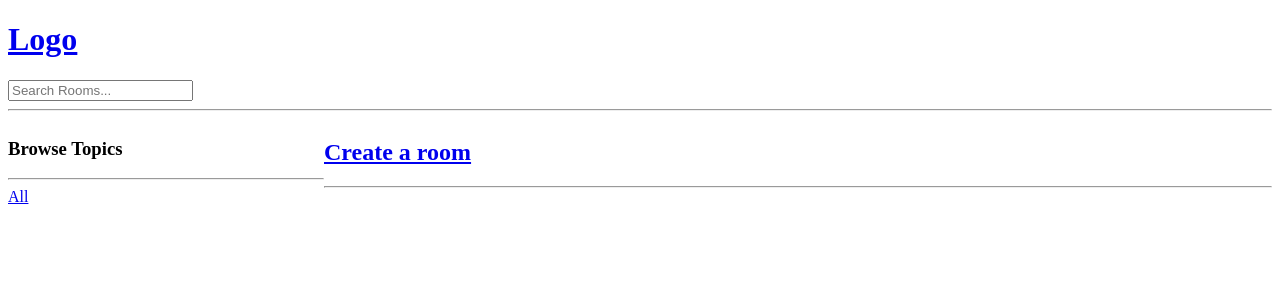
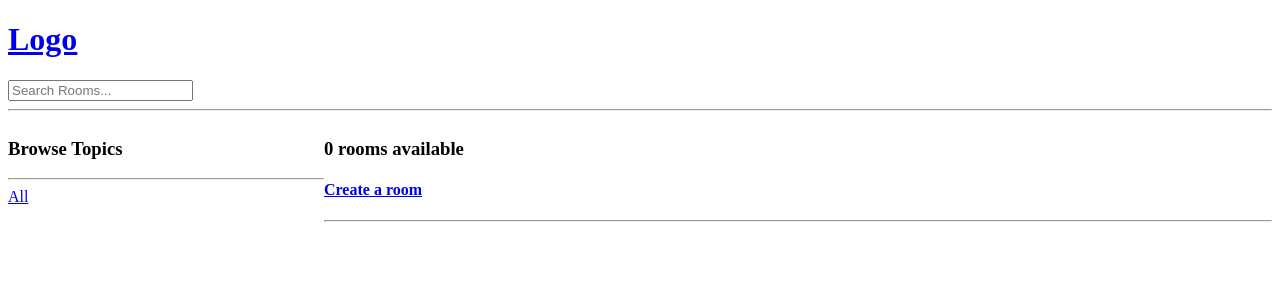
Before and after one commit to BuDi4ka/django-discord-learning, a Django app: page / in a window 1280 px wide. Shown: the top 300 px of the page. Run offline with Django 5.2, Linux system fonts and the light colour scheme; data that the repository does not hold is empty.

Commit message:
display total rooms

```diff
--- a/base/templates/base/home.html
+++ b/base/templates/base/home.html
@@ -26,7 +26,8 @@
     </div>
 
     <div>
-        <h2><a href="{% url 'base:create-room' %}">Create a room</a></h2>
+        <h3>{{ room_count }} rooms available</h3>
+        <h4><a href="{% url 'base:create-room' %}">Create a room</a></h4>
 
         <hr>
 
--- a/base/views.py
+++ b/base/views.py
@@ -21,8 +21,9 @@ def home(request):
     )
 
     topics = Topic.objects.all()
+    room_count = rooms.count()
 
-    context = {"rooms": rooms, "topics": topics}
+    context = {"rooms": rooms, "topics": topics, "room_count": room_count}
     return render(request, "base/home.html", context)
 
 
```
